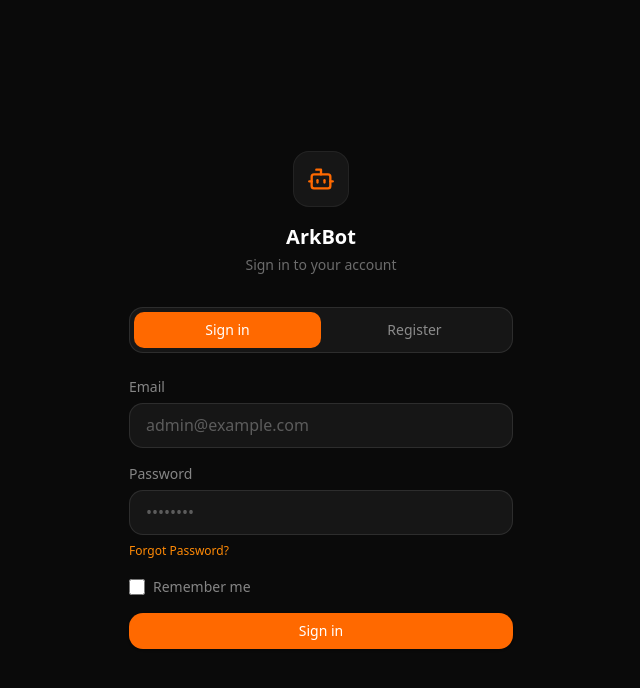
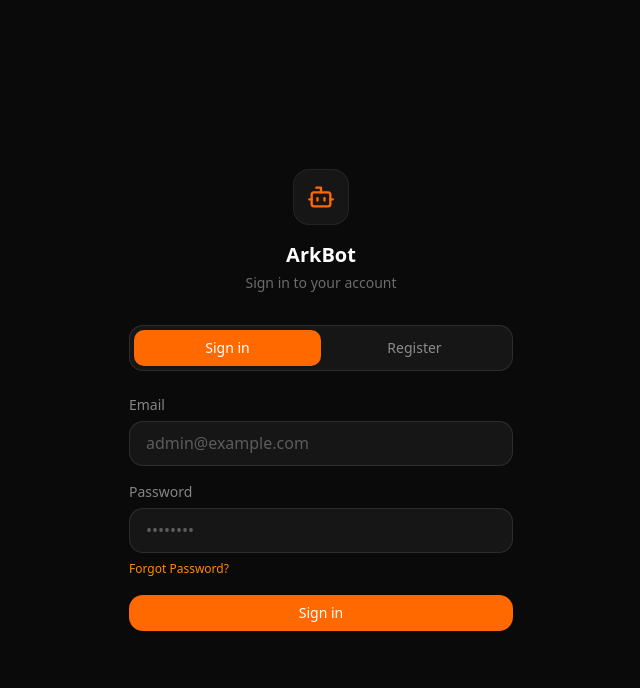
Before and after one commit to Zenithrath/Arkbot-Dashboard, a React (Vite) app: page /login in a window 1280 px wide. Shown: the top 688 px of the page, without its empty margins (319-959 px from the left). Built offline with nearby package versions, Linux system fonts and the light colour scheme; no server answers; the HTML template or start-up script is replaced by a standard one.

Commit message:
fix: remove broken rememberMe, fix register flow order

```diff
--- a/src/pages/LoginPage.tsx
+++ b/src/pages/LoginPage.tsx
@@ -18,7 +18,6 @@ export function LoginPage() {
   const [forgotEmail, setForgotEmail] = useState("")
   const [forgotLoading, setForgotLoading] = useState(false)
   const [forgotSuccess, setForgotSuccess] = useState("")
-  const [rememberMe, setRememberMe] = useState(false)
   const navigate = useNavigate()
 
   const resetMessages = () => {
@@ -88,17 +87,6 @@ export function LoginPage() {
     }
 
     setLoading(false)
-
-    // If not remember me, clear session from localStorage so it doesn't persist
-    if (!rememberMe) {
-      const keys = Object.keys(localStorage)
-      for (const key of keys) {
-        if (key.startsWith("sb-") && key.endsWith("-auth-token")) {
-          localStorage.removeItem(key)
-        }
-      }
-    }
-
     navigate("/admin")
   }
 
@@ -118,7 +106,19 @@ export function LoginPage() {
 
     setLoading(true)
 
-    // Check if email already pending
+    // Create auth user first (this creates a session so we can query pending_users)
+    const { data, error } = await supabase.auth.signUp({
+      email,
+      password,
+    })
+
+    if (error) {
+      setLoading(false)
+      setError(error.message)
+      return
+    }
+
+    // Check if email already pending (now authenticated)
     const { data: existing } = await supabase
       .from("pending_users")
       .select("id, status")
@@ -133,18 +133,6 @@ export function LoginPage() {
       }
       setLoading(false)
       setError("Registration already pending. Please wait for admin approval.")
-      return
-    }
-
-    // Create auth user
-    const { data, error } = await supabase.auth.signUp({
-      email,
-      password,
-    })
-
-    if (error) {
-      setLoading(false)
-      setError(error.message)
       return
     }
 
@@ -274,21 +262,6 @@ export function LoginPage() {
             </div>
           )}
 
-          {!isRegister && (
-            <div className="flex items-center gap-2">
-              <input
-                type="checkbox"
-                id="remember-me"
-                checked={rememberMe}
-                onChange={(e) => setRememberMe(e.target.checked)}
-                className="h-4 w-4 rounded border-white/20 bg-white/5 text-orange-500 focus:ring-orange-500/50"
-              />
-              <label htmlFor="remember-me" className="text-sm text-white/50 cursor-pointer">
-                Remember me
-              </label>
-            </div>
-          )}
-
           {error && (
             <div className="rounded-lg border border-red-500/20 bg-red-500/10 px-3 py-2 text-sm text-red-400">
               {error}
```
